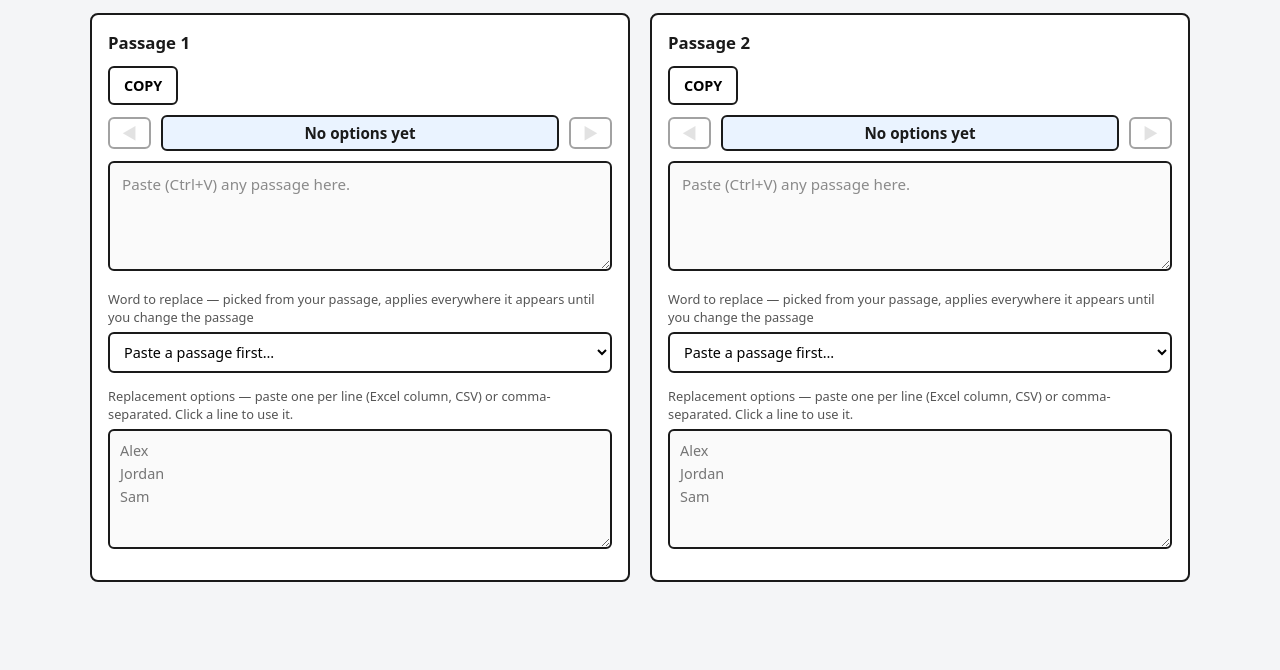
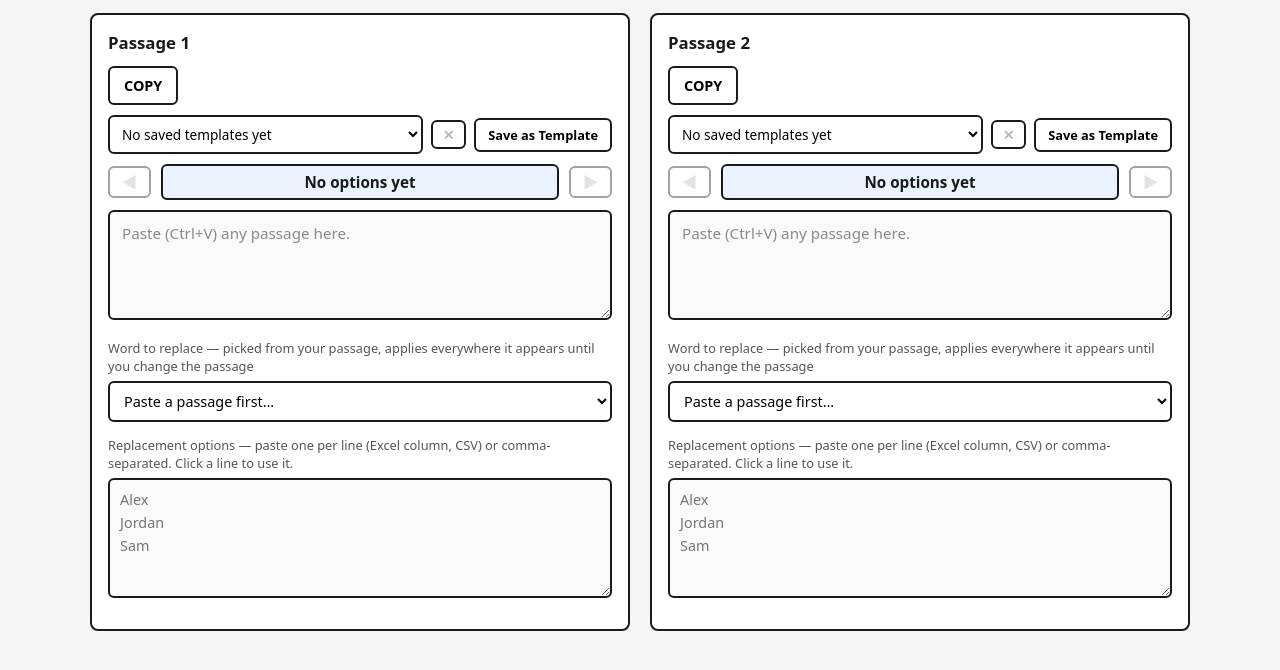
Before and after one commit to ARULKINT/PRJ-002, a plain HTML site: page index.html in a window 1280 px wide. Shown: the part 58-728 px from the top of the page. Drawn offline with Linux system fonts and the light colour scheme.

Commit message:
Add save/load/delete for reusable templates
Templates capture a panel's passage, chosen marker word, and
replacement list, saved to localStorage and shared across both
panels so a template saved in one can be loaded into the other.

Co-Authored-By: Claude Sonnet 5 <noreply@anthropic.com>

```diff
--- a/index.html
+++ b/index.html
@@ -15,6 +15,14 @@
       <div class="toolbar">
         <button class="copy-btn">COPY</button>
         <span class="status" aria-live="polite"></span>
+      </div>
+
+      <div class="template-bar">
+        <select class="template-select">
+          <option value="" selected>Load a saved template…</option>
+        </select>
+        <button class="template-delete-btn" type="button" title="Delete selected template" disabled>✕</button>
+        <button class="template-save-btn" type="button">Save as Template</button>
       </div>
 
       <div class="cycle-control">
@@ -41,6 +49,14 @@
         <span class="status" aria-live="polite"></span>
       </div>
 
+      <div class="template-bar">
+        <select class="template-select">
+          <option value="" selected>Load a saved template…</option>
+        </select>
+        <button class="template-delete-btn" type="button" title="Delete selected template" disabled>✕</button>
+        <button class="template-save-btn" type="button">Save as Template</button>
+      </div>
+
       <div class="cycle-control">
         <button class="prev-btn" aria-label="Previous replacement" disabled>◀</button>
         <span class="current-word">No options yet</span>
--- a/script.js
+++ b/script.js
@@ -34,6 +34,49 @@ function escapeRegExp(s) {
   return s.replace(/[.*+?^${}()|[\]\\]/g, "\\$&");
 }
 
+// Templates are shared across both panels and saved in this browser only
+// (localStorage) — nothing is uploaded anywhere.
+const TemplateStore = (() => {
+  const KEY = "swapsheet:templates";
+  let listeners = [];
+
+  function load() {
+    try {
+      const raw = localStorage.getItem(KEY);
+      return raw ? JSON.parse(raw) : [];
+    } catch (err) {
+      return [];
+    }
+  }
+
+  function save(list) {
+    try {
+      localStorage.setItem(KEY, JSON.stringify(list));
+    } catch (err) {
+      // Storage unavailable (private browsing, quota, etc.) — templates
+      // just won't persist for this session; the rest of the app still works.
+    }
+    listeners.forEach((fn) => fn(list));
+  }
+
+  return {
+    all() {
+      return load();
+    },
+    add(template) {
+      const list = load();
+      list.push({ id: `${Date.now()}-${Math.random().toString(36).slice(2, 7)}`, ...template });
+      save(list);
+    },
+    remove(id) {
+      save(load().filter((t) => t.id !== id));
+    },
+    onChange(fn) {
+      listeners.push(fn);
+    },
+  };
+})();
+
 function initPanel(panelEl) {
   const state = {
     template: "",
@@ -51,6 +94,9 @@ function initPanel(panelEl) {
   const prevBtn = panelEl.querySelector(".prev-btn");
   const nextBtn = panelEl.querySelector(".next-btn");
   const currentWordEl = panelEl.querySelector(".current-word");
+  const templateSelect = panelEl.querySelector(".template-select");
+  const templateSaveBtn = panelEl.querySelector(".template-save-btn");
+  const templateDeleteBtn = panelEl.querySelector(".template-delete-btn");
 
   function showStatus(message) {
     statusEl.textContent = message;
@@ -190,6 +236,75 @@ function initPanel(panelEl) {
     }
   });
 
+  function refreshTemplateOptions() {
+    const templates = TemplateStore.all();
+    const previousValue = templateSelect.value;
+
+    templateSelect.innerHTML = "";
+    const placeholderOpt = document.createElement("option");
+    placeholderOpt.value = "";
+    placeholderOpt.textContent =
+      templates.length === 0 ? "No saved templates yet" : "Load a saved template…";
+    templateSelect.appendChild(placeholderOpt);
+
+    templates.forEach((t) => {
+      const optionEl = document.createElement("option");
+      optionEl.value = t.id;
+      optionEl.textContent = t.name;
+      templateSelect.appendChild(optionEl);
+    });
+
+    const stillExists = templates.some((t) => t.id === previousValue);
+    templateSelect.value = stillExists ? previousValue : "";
+    templateDeleteBtn.disabled = !stillExists;
+  }
+
+  templateSelect.addEventListener("change", () => {
+    templateDeleteBtn.disabled = templateSelect.value === "";
+    if (templateSelect.value === "") return;
+
+    const template = TemplateStore.all().find((t) => t.id === templateSelect.value);
+    if (!template) return;
+
+    passageBox.value = template.passage;
+    state.template = template.passage;
+    rebuildMarkerUI();
+    state.marker = template.marker;
+    markerSelect.value = template.marker;
+    seedBox.value = template.seed;
+    recomputeOptions();
+    showStatus(`Loaded "${template.name}"`);
+  });
+
+  templateSaveBtn.addEventListener("click", () => {
+    if (!state.template.trim()) {
+      showStatus("Paste a passage before saving a template.");
+      return;
+    }
+    const suggested = state.template.trim().slice(0, 40);
+    const name = window.prompt("Name this template:", suggested);
+    if (!name || !name.trim()) return;
+
+    TemplateStore.add({
+      name: name.trim(),
+      passage: state.template,
+      marker: state.marker || "",
+      seed: seedBox.value,
+    });
+    showStatus("Template saved!");
+  });
+
+  templateDeleteBtn.addEventListener("click", () => {
+    if (!templateSelect.value) return;
+    const template = TemplateStore.all().find((t) => t.id === templateSelect.value);
+    if (template && window.confirm(`Delete template "${template.name}"?`)) {
+      TemplateStore.remove(template.id);
+    }
+  });
+
+  TemplateStore.onChange(refreshTemplateOptions);
+  refreshTemplateOptions();
+
   updateCycleControl();
 }
 
--- a/style.css
+++ b/style.css
@@ -144,6 +144,38 @@ button:active {
   background: #eaf3ff;
 }
 
+.template-bar {
+  display: flex;
+  align-items: center;
+  gap: 8px;
+  margin-bottom: 10px;
+}
+
+.template-bar .template-select {
+  flex: 1;
+  min-width: 0;
+  font-family: inherit;
+  font-size: 0.85rem;
+  padding: 7px 8px;
+  border: 2px solid #1a1a1a;
+  border-radius: 6px;
+  background: #ffffff;
+}
+
+.template-bar .template-delete-btn {
+  padding: 6px 10px;
+  font-size: 0.85rem;
+  line-height: 1;
+  flex-shrink: 0;
+}
+
+.template-bar .template-save-btn {
+  padding: 6px 12px;
+  font-size: 0.8rem;
+  white-space: nowrap;
+  flex-shrink: 0;
+}
+
 .cycle-control {
   display: flex;
   align-items: center;
```
